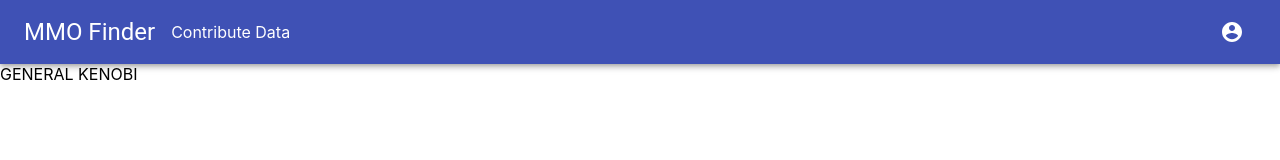
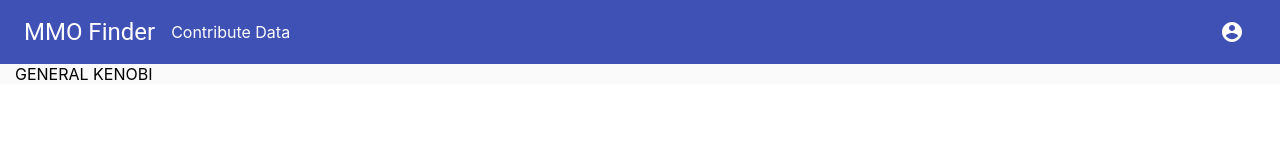
Before and after one commit to gage117/mmo-finder, a React (Create React App) app in the folder client/: page /1 in a window 1280 px wide. Shown: the top 160 px of the page. Built offline with nearby package versions, Linux system fonts and the light colour scheme; no server answers.

Commit message:
Added start of GamePage component

```diff
--- a/client/src/pages/GamePage/index.js
+++ b/client/src/pages/GamePage/index.js
@@ -1,5 +1,17 @@
+import { useState, useEffect } from 'react';
+import { makeStyles } from "@material-ui/core/styles";
+
+const useStyles = makeStyles((theme) => ({
+  root: {
+    padding: "0px 15px",
+    backgroundColor: "#fafafa",
+    height: "100%",
+  },
+}));
+
 export default function GamePage() {
+  const classes = useStyles();
   return (
-    <div>GENERAL KENOBI</div>
+    <div className={classes.root}>GENERAL KENOBI</div>
   )
 }
```
